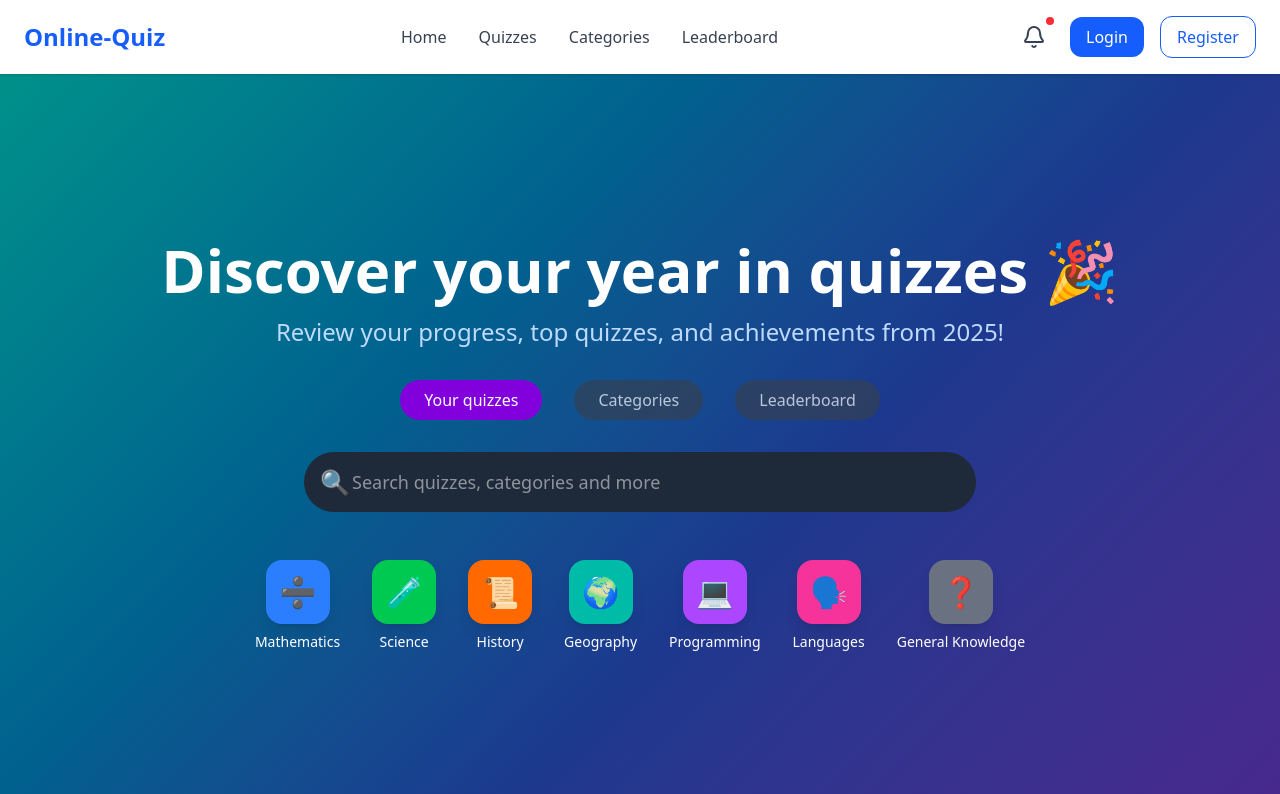
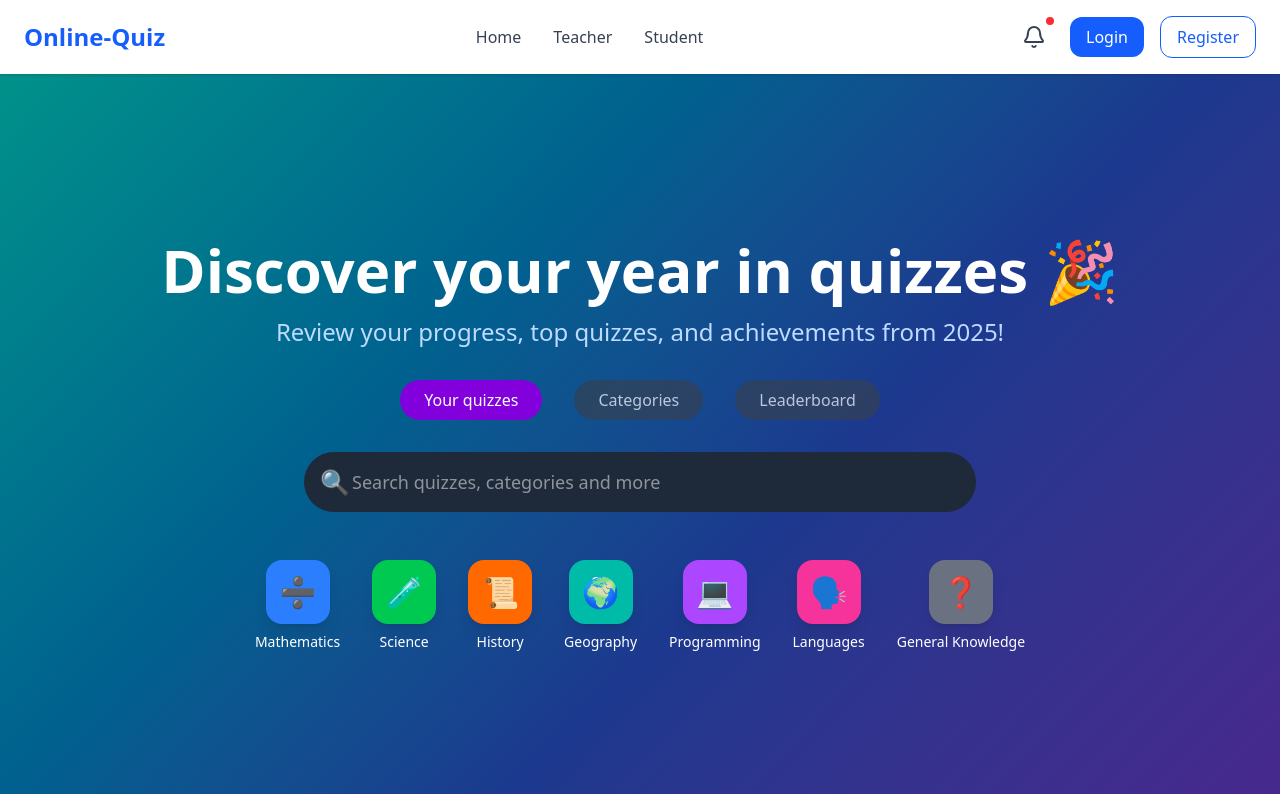
Before and after one commit to Rathanak-Phan/online-quizzes-maker, a Next.js app: page / in a window 1280 px wide. Shown: the top 794 px of the page. Built offline with nearby package versions, Linux system fonts and the light colour scheme.

Commit message:
change navbar

```diff
--- a/app/components/ui/header.tsx
+++ b/app/components/ui/header.tsx
@@ -74,14 +74,11 @@ export default function Header() {
           <Link href="/" className="hover:text-blue-600">
             Home
           </Link>
-          <Link href="/quizzes" className="hover:text-blue-600">
-            Quizzes
+          <Link href="/teacher" className="hover:text-blue-600">
+            Teacher
           </Link>
-          <Link href="/categories" className="hover:text-blue-600">
-            Categories
-          </Link>
-          <Link href="/leaderboard" className="hover:text-blue-600">
-            Leaderboard
+          <Link href="/student" className="hover:text-blue-600">
+            Student
           </Link>
         </nav>
 
--- a/app/layout.tsx
+++ b/app/layout.tsx
@@ -1,5 +1,6 @@
 import type { Metadata } from "next";
 import { Geist, Geist_Mono } from "next/font/google";
+import Header from "./components/ui/header";
 import "./globals.css";
 
 const geistSans = Geist({
--- a/app/page.tsx
+++ b/app/page.tsx
@@ -2,7 +2,7 @@
 "use client";
 
 import { useEffect, useState } from "react";
-import Header from "@/app/components/ui/header";
+import Header from "./components/ui/header";
 import HomePage from "./components/ui/home";
 
 interface User {
--- a/app/teacher/layout.tsx
+++ b/app/teacher/layout.tsx
@@ -2,7 +2,7 @@
 "use client";
 
 import { useState, useEffect } from "react";
-import TeacherHeader from "./components/Header";
+import Header from "../components/ui/header";
 import TeacherSidebar from "./components/Sidebar";
 
 export default function TeacherLayout({
@@ -44,11 +44,10 @@ export default function TeacherLayout({
 
       {/* Main Content - Auto resizes based on sidebar width */}
       <div
-        className={`flex-1 flex flex-col transition-all duration-300 ease-in-out ${
-          sidebarCollapsed ? "ml-20" : "ml-64" // Adjust left margin
-        } lg:ml-0`} // On large screens, no margin needed because sidebar is static
+        className={`flex-1 flex flex-col transition-all duration-300 ease-in-out ${sidebarCollapsed ? "ml-20" : "ml-64" // Adjust left margin
+          } lg:ml-0`} // On large screens, no margin needed because sidebar is static
       >
-        <TeacherHeader />
+        <Header />
         <main className="flex-1 p-6 lg:p-10 overflow-y-auto">{children}</main>
       </div>
     </div>
```
